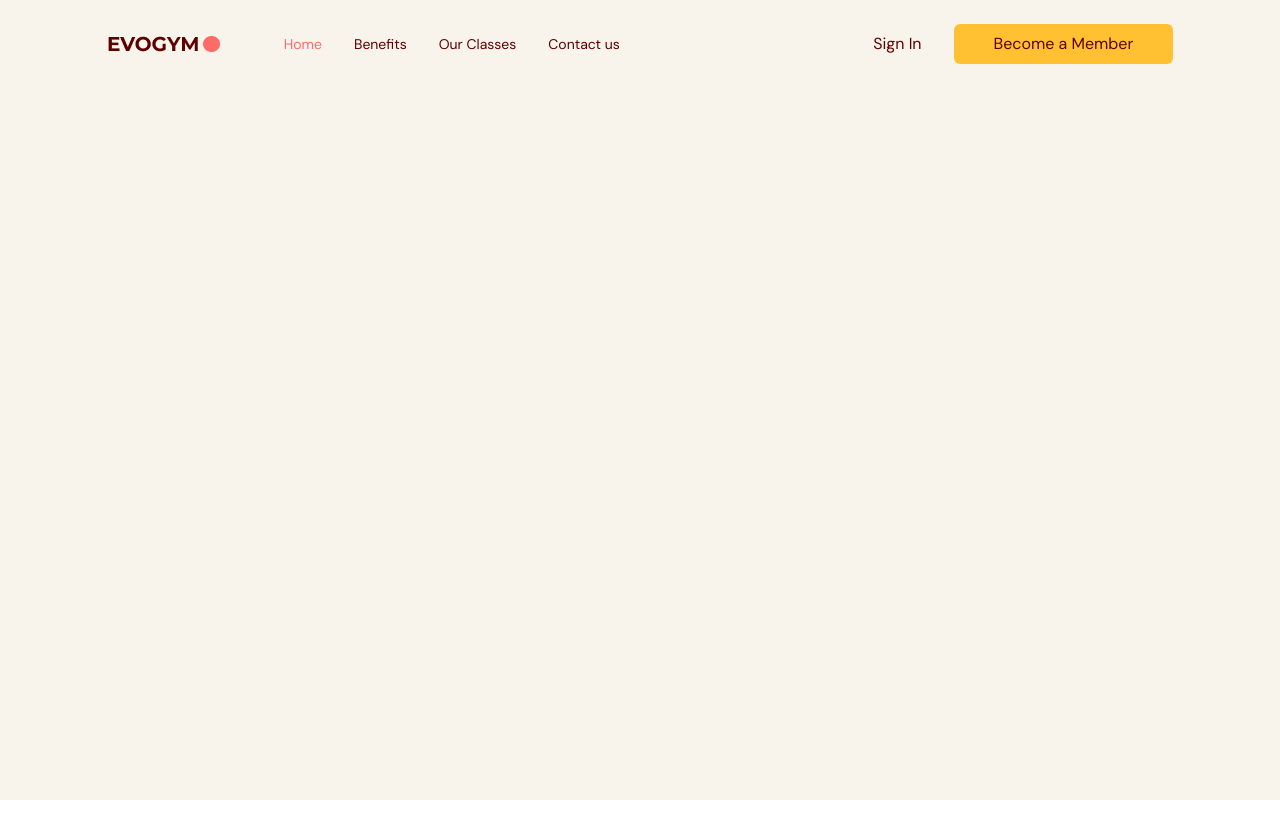
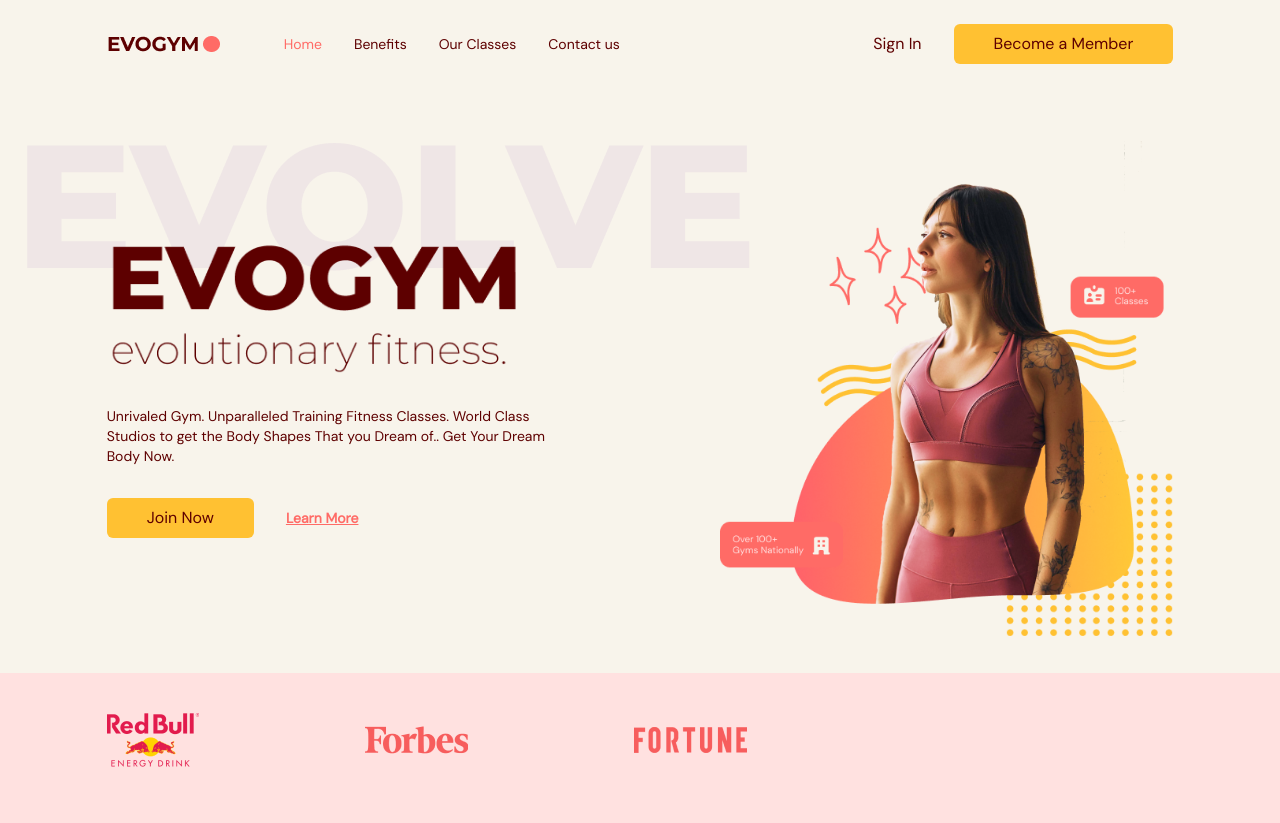
Before and after one commit to zhengsq23/gym, a React (Vite) app: page / in a window 1280 px wide. Before the commit the page ends 800 px from the top, so only its background shows below. Built offline with nearby package versions, Linux system fonts and the light colour scheme.

Commit message:
home页面完成

```diff
--- a/src/App.tsx
+++ b/src/App.tsx
@@ -1,11 +1,13 @@
 import Navbar from "@/scenes/navbar"
 import { useEffect, useState } from "react"
 import { SelectedPage } from "./shared/types"
-
+import Home from '@/scenes/home'
+// import Benefit from '@/scenes/benefit'
 function App() {
   const [selectedPage, setSelectedPage]=useState<SelectedPage>(SelectedPage.Home)
   const [isTopOfPage, setIsTopOfPage]=useState<boolean>(true);
   useEffect(()=>{
+    // 判断当前是否在页面顶部
     const handleScroll = () => {
       if(window.scrollY===0){
         setIsTopOfPage(true)
@@ -24,7 +26,7 @@
         isTopOfPage={isTopOfPage}
         selectedPage={selectedPage}
         setSelectedPage={setSelectedPage}/>
-
+      <Home setSelectedPage={setSelectedPage}/>
     </div>
   )
 }
--- /dev/null
+++ b/src/scenes/home/index.tsx
@@ -0,0 +1,103 @@
+import useMediaQuery from "@/hooks/useMediaQuery";
+import { SelectedPage } from "@/shared/types";
+import ActionButton from "@/shared/ActionButton";
+import HomePageText from "@/assets/HomePageText.png";
+import HomePageGraphic from "@/assets/HomePageGraphic.png";
+import SponsorRedBull from "@/assets/SponsorRedBull.png";
+import SponsorForbes from "@/assets/SponsorForbes.png";
+import SponsorFortune from "@/assets/SponsorFortune.png";
+import AnchorLink from "react-anchor-link-smooth-scroll";
+import { motion } from "framer-motion";
+
+type Props = {
+  setSelectedPage: (value: SelectedPage) => void;
+};
+
+const Home = ({ setSelectedPage }: Props) => {
+  const isAboveMediumScreens = useMediaQuery("(min-width:1060px)");
+
+  return (
+    <section id="home" className="gap-16 bg-gray-20 py-10 md:h-full md:pb-0">
+      {/* IMAGE AND MAIN HEADER */}
+      <motion.div
+        className="mx-auto w-5/6 items-center justify-center md:flex md:h-5/6"
+        onViewportEnter={() => setSelectedPage(SelectedPage.Home)}
+      >
+        {/* MAIN HEADER */}
+        <div className="z-10 mt-32 md:basis-3/5">
+          {/* HEADINGS */}
+          <motion.div
+            className="md:-mt-20"
+            initial="hidden"
+            whileInView="visible"
+            viewport={{ once: true, amount: 0.5 }}
+            transition={{ duration: 0.5 }}
+            variants={{
+              hidden: { opacity: 0, x: -50 },
+              visible: { opacity: 1, x: 0 },
+            }}
+          >
+            <div className="relative">
+              <div className="before:absolute before:-top-20 before:-left-20 before:z-[-1] md:before:content-evolvetext">
+                <img alt="home-page-text" src={HomePageText} />
+              </div>
+            </div>
+
+            <p className="mt-8 text-sm">
+              Unrivaled Gym. Unparalleled Training Fitness Classes. World Class
+              Studios to get the Body Shapes That you Dream of.. Get Your Dream
+              Body Now.
+            </p>
+          </motion.div>
+
+          {/* ACTIONS */}
+          <motion.div
+            className="mt-8 flex items-center gap-8"
+            initial="hidden"
+            whileInView="visible"
+            viewport={{ once: true, amount: 0.5 }}
+            transition={{ delay: 0.2, duration: 0.5 }}
+            variants={{
+              hidden: { opacity: 0, x: -50 },
+              visible: { opacity: 1, x: 0 },
+            }}
+          >
+            <ActionButton setSelectedPage={setSelectedPage}>
+              Join Now
+            </ActionButton>
+            <AnchorLink
+              className="text-sm font-bold text-primary-500 underline hover:text-secondary-500"
+              onClick={() => setSelectedPage(SelectedPage.ContactUs)}
+              href={`#${SelectedPage.ContactUs}`}
+            >
+              <p>Learn More</p>
+            </AnchorLink>
+          </motion.div>
+        </div>
+
+        {/* IMAGE */}
+        <div
+          className="flex basis-3/5 justify-center md:z-10
+              md:ml-40 md:mt-16 md:justify-items-end"
+        >
+          <img alt="home-pageGraphic" src={HomePageGraphic} />
+        </div>
+      </motion.div>
+
+      {/* SPONSORS */}
+      {isAboveMediumScreens && (
+        <div className="h-[150px] w-full bg-primary-100 py-10">
+          <div className="mx-auto w-5/6">
+            <div className="flex w-3/5 items-center justify-between gap-8">
+              <img alt="redbull-sponsor" src={SponsorRedBull} />
+              <img alt="forbes-sponsor" src={SponsorForbes} />
+              <img alt="fortune-sponsor" src={SponsorFortune} />
+            </div>
+          </div>
+        </div>
+      )}
+    </section>
+  );
+};
+
+export default Home;
--- a/src/scenes/navbar/Link.tsx
+++ b/src/scenes/navbar/Link.tsx
@@ -14,6 +14,7 @@
 }: Props) => {
     const lowerCasePage=page.toLowerCase().replace(/ /g, "") as SelectedPage
   return (
+    // 当前菜单为激活页则菜单变颜色
     <AnchorLink
     className={`${selectedPage === lowerCasePage ? "text-primary-500":""}
         transition duration-500 hover:text-primary-300
--- a/src/scenes/navbar/index.tsx
+++ b/src/scenes/navbar/index.tsx
@@ -13,6 +13,7 @@
 }
 
 const Navbar = ({isTopOfPage, selectedPage,setSelectedPage}: Props) => {
+    // 不在页面顶部需要对菜单染色
     const flexBetween = "flex items-center justify-between"
     const [isMenuToggled, setIsMenuToggled]=useState<boolean>(false)
     const isAboveMediumScreens = useMediaQuery("(min-width: 1060px)")
@@ -24,7 +25,7 @@
             <div className={`${flexBetween} mx-auto w-5/6`}>
                 <div className={`${flexBetween} w-full gap-16`}>
                     <img alt="logo" src={Logo} />
-
+                    {/* 根据屏幕宽度展示不同的菜单 */}
                     {isAboveMediumScreens ? (
                     <div className={`${flexBetween} w-full`}>
                         <div className={`${flexBetween} gap-8 text-sm`}>
--- a/tailwind.config.js
+++ b/tailwind.config.js
@@ -26,7 +26,7 @@
         montserrat:["Montserrat", "sans-serif"]
       },
       content:{
-        evolvetext:"url('./assets/EvoleText.png')",
+        evolvetext:"url('./assets/EvolveText.png')",
         abstractwaves :"url('./assets/AbstractWaves.png')",
         sparkles:"url('./assets/Sparkles.png')",
         circles:"url('./assets/Circles.png')"
```
